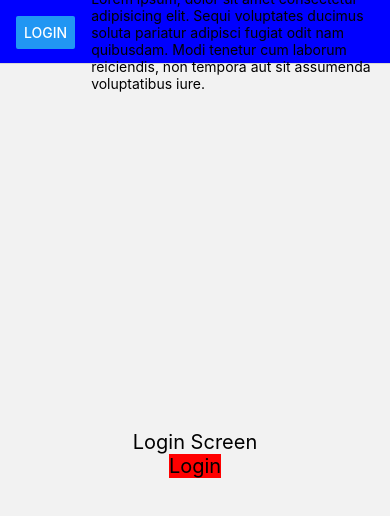
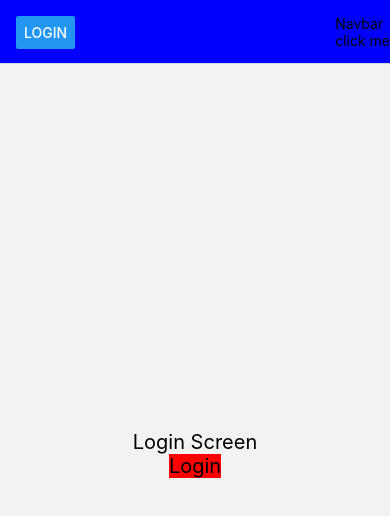
Before and after one commit to kashifjavaid1/React.js, a React Native app: screen / in a window 390 px wide. Shown: the top 516 px of the page. Built offline with nearby package versions, Linux system fonts and the light colour scheme.

Commit message:
practice-React native

```diff
--- a/components/Navbar/Navbar.tsx
+++ b/components/Navbar/Navbar.tsx
@@ -1,4 +1,4 @@
-import {View, Text} from 'react-native';
+import {View, Text, TouchableOpacity} from 'react-native';
 import React from 'react';
 
 export default function Navbar() {
@@ -6,12 +6,9 @@ export default function Navbar() {
     <View>
       <Text>Navbar</Text>
       <View>
-        <Text>
-          Lorem ipsum, dolor sit amet consectetur adipisicing elit. Sequi
-          voluptates ducimus soluta pariatur adipisci fugiat odit nam quibusdam.
-          Modi tenetur cum laborum reiciendis, non tempora aut sit assumenda
-          voluptatibus iure.
-        </Text>
+        <TouchableOpacity>
+          <Text>click me</Text>
+        </TouchableOpacity>
       </View>
     </View>
   );
```
